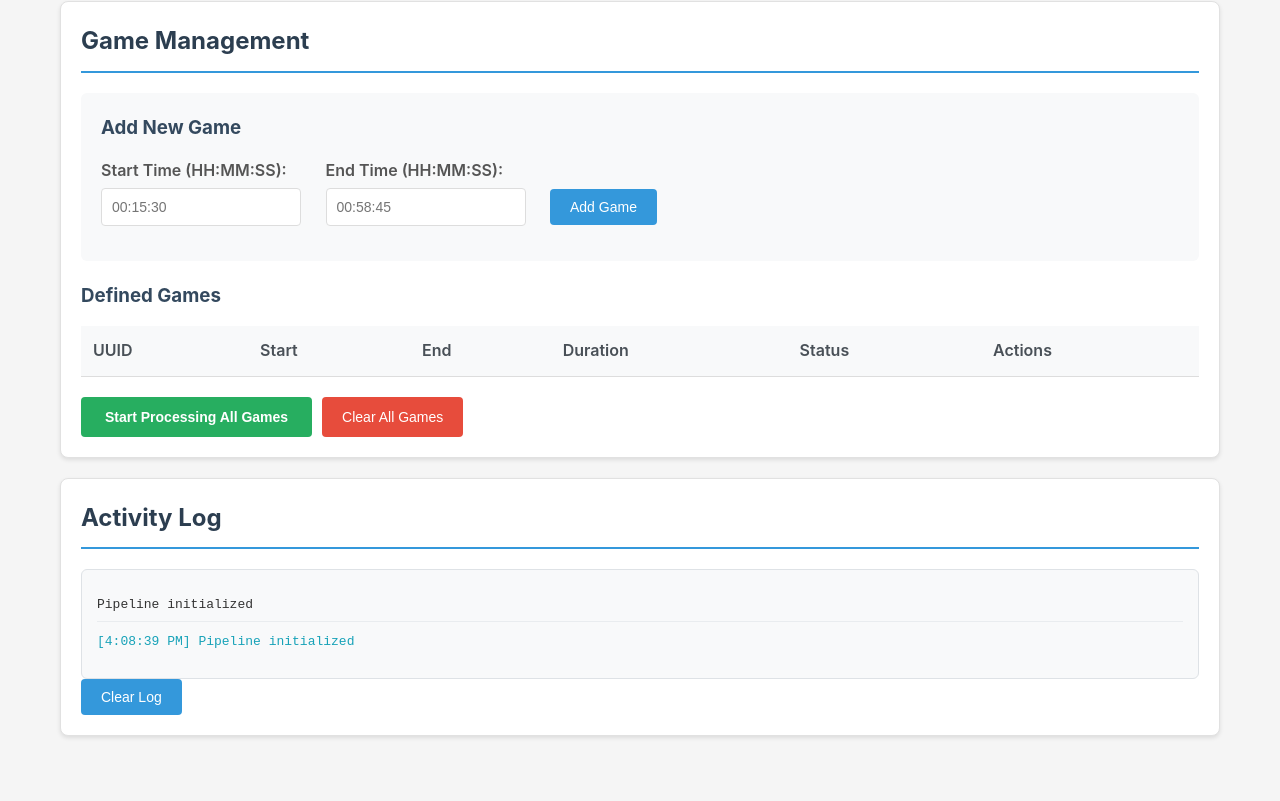
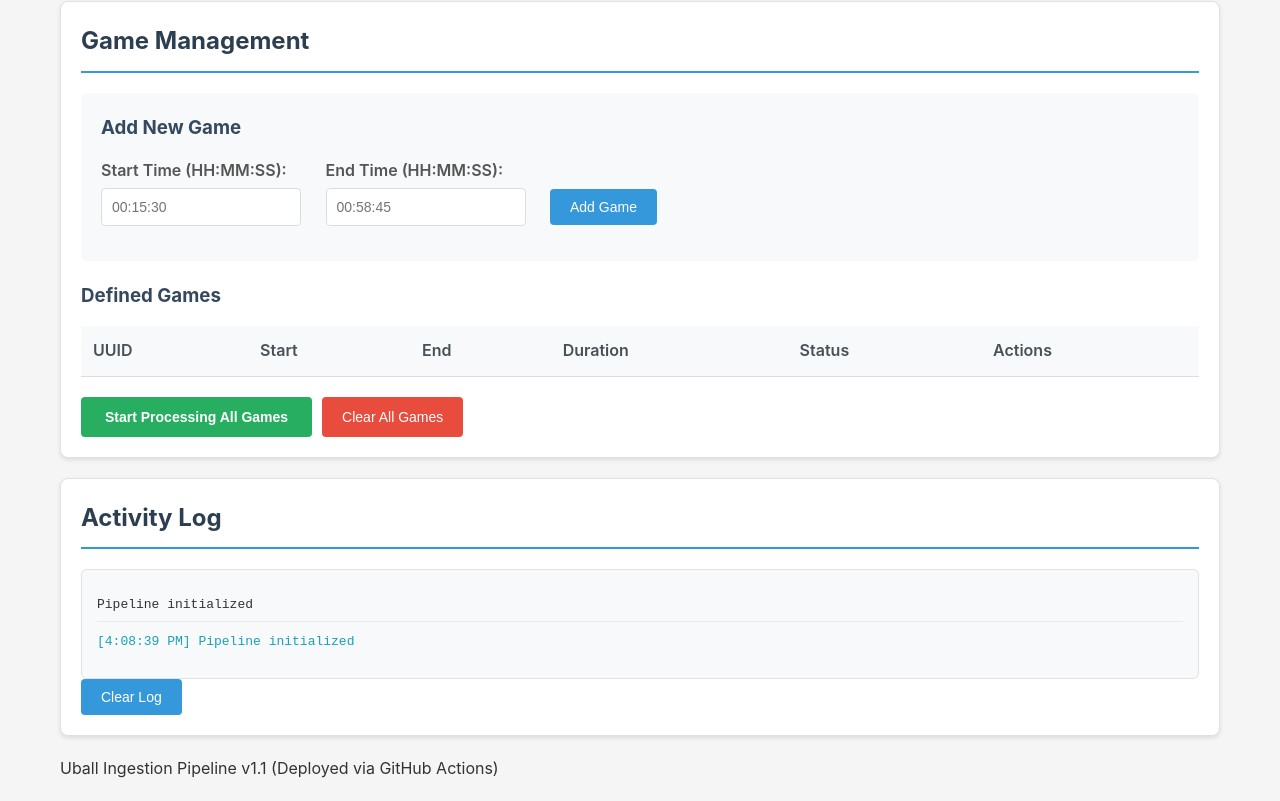
Before and after one commit to rohitmk523/Uball_ingestion_pipeline, a plain HTML site: page app/static/index.html in a window 1280 px wide. Shown: the part 1151-1952 px from the top of the page. Before the commit the page ends 1927 px from the top, so only its background shows below. Drawn offline with Linux system fonts and the light colour scheme; no server answers.

Commit message:
chore: update UI version to verify deployment

```diff
--- a/app/static/index.html
+++ b/app/static/index.html
@@ -139,6 +139,10 @@
             </div>
             <button id="clear-log-btn">Clear Log</button>
         </section>
+
+        <footer>
+            <p>Uball Ingestion Pipeline v1.1 (Deployed via GitHub Actions)</p>
+        </footer>
     </div>
 
     <script src="/static/app.js"></script>
```
